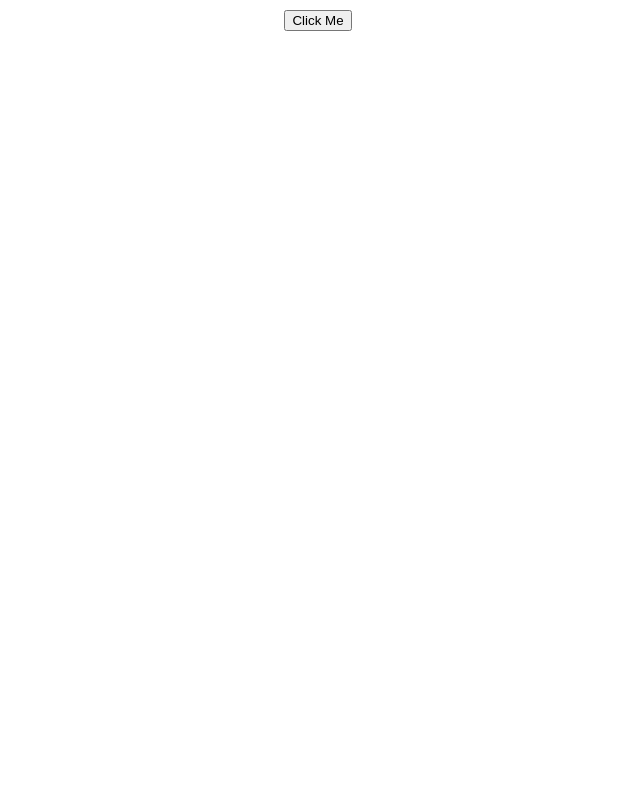
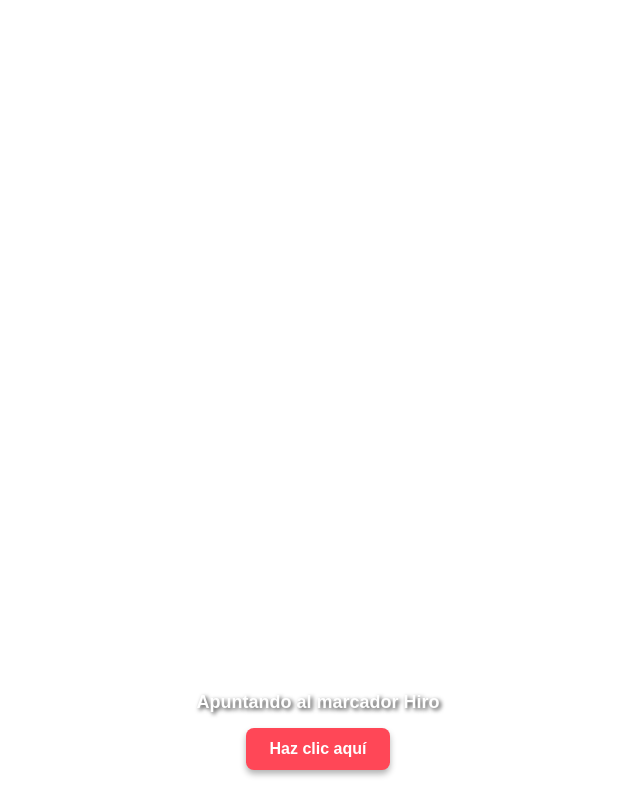
Before and after one commit to EnriqueEsc/prueba_arjs, a website: page public/index.html in a window 1280 px wide. Shown: the whole page, without its empty margins (322-962 px from the left). Drawn offline with Linux system fonts and the light colour scheme.

Commit message:
Cambios para modelos personalizados

```diff
--- a/public/index.html
+++ b/public/index.html
@@ -4,19 +4,63 @@
     <meta name="viewport" content="width=device-width, initial-scale=1.0, maximum-scale=1.0, user-scalable=no">
     <script src="https://aframe.io/releases/1.3.0/aframe.min.js"></script>
     <script src="https://raw.githack.com/AR-js-org/AR.js/master/aframe/build/aframe-ar.js"></script>
+
+    <style>
+      .capa-ui {
+        /* Posicionamiento absoluto para flotar sobre el canvas */
+        position: absolute;
+        bottom: 30px; /* Lo colocamos en la parte inferior */
+        left: 50%;
+        transform: translateX(-50%); /* Truco para centrarlo horizontalmente */
+
+        /* El z-index alto asegura que nada lo tape */
+        z-index: 1000;
+
+        /* Flexbox para alinear el texto y el botón */
+        display: flex;
+        flex-direction: column;
+        align-items: center;
+        gap: 15px;
+        width: 100%;
+      }
+
+      .texto-ar {
+        color: white;
+        font-family: sans-serif;
+        font-size: 18px;
+        font-weight: bold;
+        /* Una sombra ayuda a que el texto se lea sin importar qué enfoque la cámara */
+        text-shadow: 2px 2px 4px rgba(0, 0, 0, 0.8);
+      }
+
+      .boton-ar {
+        padding: 12px 24px;
+        background-color: #ff4757;
+        color: white;
+        border: none;
+        border-radius: 8px;
+        font-size: 16px;
+        font-weight: bold;
+        cursor: pointer;
+        box-shadow: 0 4px 6px rgba(0,0,0,0.3);
+      }
+
+      .boton-ar:active {
+        transform: scale(0.95); /* Pequeño efecto al tocar el botón */
+      }
+    </style>
   </head>
   <body style="margin: 0; overflow: hidden;">
 
-    <div style='position: fixed; top: 10px; width:100%; text-align: center; z-index: 1;'>
-      <button id="myButton">Click Me</button>
+    <div class="capa-ui">
+      <div class="texto-ar">Apuntando al marcador Hiro</div>
+      <button class="boton-ar" id="mi-boton">Haz clic aquí</button>
     </div>
 
     <a-scene embedded arjs="sourceType: webcam; debugUIEnabled: false;">
-
       <a-marker preset="hiro" id="mi-marcador">
         </a-marker>
       <a-entity camera></a-entity>
-
     </a-scene>
 
     <script src="app.js"></script>
```
